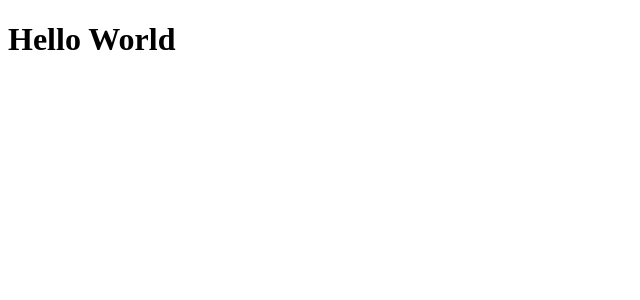
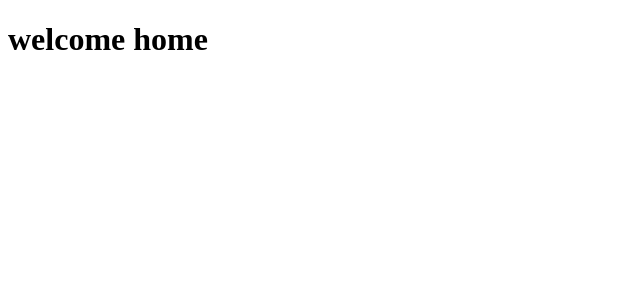
Before and after one commit to liar88828/svelte-kit-tutor, a SvelteKit app: page / in a window 1280 px wide. Shown: the top 300 px of the page, without its empty margins (0-640 px from the left). Built offline with nearby package versions, Linux system fonts and the light colour scheme.

Commit message:
4 Routing

```diff
--- a/src/routes/+page.svelte
+++ b/src/routes/+page.svelte
@@ -1 +1 @@
-<h1>Hello World</h1>
+<h1>welcome home</h1>
--- /dev/null
+++ b/src/routes/about/+page.svelte
@@ -0,0 +1 @@
+<h1>welcome about</h1>
--- /dev/null
+++ b/src/routes/profile/+page.svelte
@@ -0,0 +1 @@
+<h1>welcome profile</h1>
```
